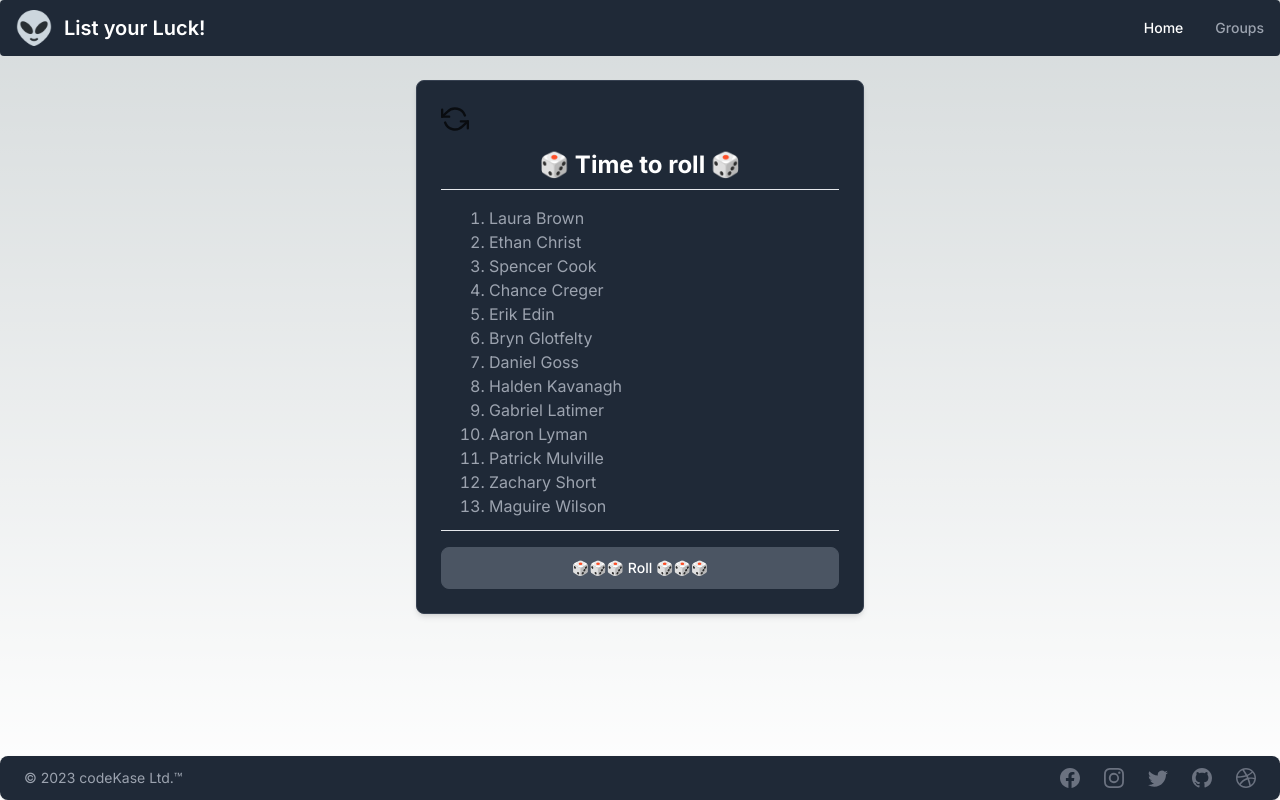
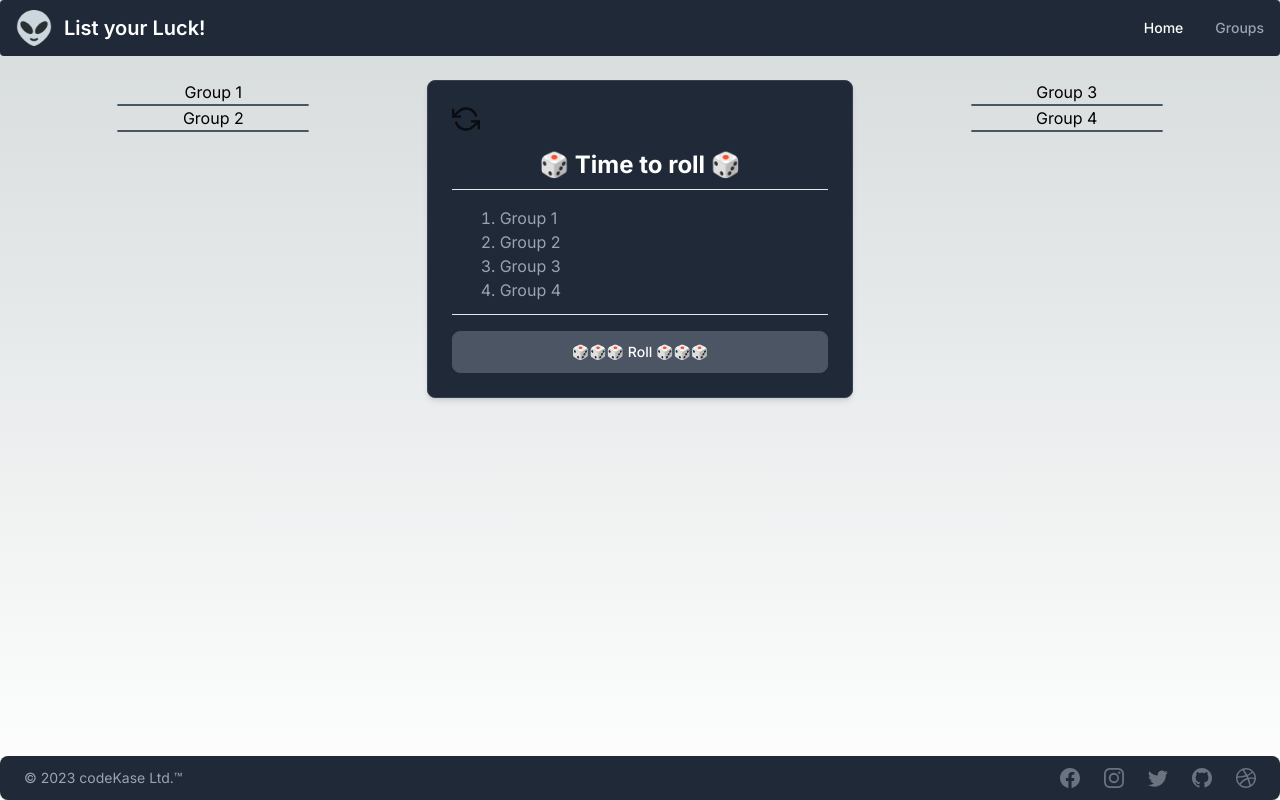
Before and after one commit to CaseySMiller/list_roller, a Next.js app: page / in a window 1280 px wide. Built offline with nearby package versions, Linux system fonts and the light colour scheme.

Commit message:
added groups to main page

```diff
--- a/app/page.tsx
+++ b/app/page.tsx
@@ -1,28 +1,46 @@
 "use client";
 
 import { useState, useEffect, useRef } from "react";
-import { Button, Card, Modal } from "flowbite-react";
+import { Button, Card, Modal, ListGroup } from "flowbite-react";
 import { FiRefreshCcw } from "react-icons/fi";
 
+// const listArray = [
+//   "Laura Brown",
+//   "Ethan Christ",
+//   "Spencer Cook",
+//   "Chance Creger",
+//   "Erik Edin",
+//   "Bryn Glotfelty",
+//   "Daniel Goss",
+//   "Halden Kavanagh",
+//   "Gabriel Latimer",
+//   "Aaron Lyman",
+//   "Patrick Mulville",
+//   "Zachary Short",
+//   "Maguire Wilson",
+// ];
+const listArray = [
+  "Group 1",
+  "Group 2",
+  "Group 3",
+  "Group 4",
+];
 
-const listArray = [
-  "Laura Brown",
-  "Ethan Christ",
-  "Spencer Cook",
-  "Chance Creger",
-  "Erik Edin",
-  "Bryn Glotfelty",
-  "Daniel Goss",
-  "Halden Kavanagh",
-  "Gabriel Latimer",
-  "Aaron Lyman",
-  "Patrick Mulville",
-  "Zachary Short",
-  "Maguire Wilson",
+interface Group {
+  name: string;
+  items: Array<string>;
+}
+
+const groupsDefault: Group[] = [
+  { name: "Group 1", items: [] },
+  { name: "Group 2", items: [] },
+  { name: "Group 3", items: [] },
+  { name: "Group 4", items: [] },
 ];
 
 export default function Home() {
   const pipEls: any = [];
+  const [groups, setGroups] = useState(groupsDefault);
   const rollBtnEl: any = useRef(null);
   for (let i = 0; i < listArray.length; i++) {
     pipEls.push(useRef());
@@ -33,6 +51,20 @@ export default function Home() {
   const [wonArray, setWonArray] = useState<number[]>([]);
 
   useEffect(() => {
+    // get groups state from local storage
+    const checkLocalStorage = async () => {
+      const dbGroupsCheck = await localStorage.getItem("groupsArr");
+      const localGroupsArr = dbGroupsCheck ? JSON.parse(dbGroupsCheck) : null;
+      // if local storage found, set groups to localGroupsArr
+      if (localGroupsArr) {
+        setGroups(localGroupsArr);
+      }
+    };
+    checkLocalStorage();
+  }, []);
+
+  useEffect(() => {
+    // keep wonArray state in sync with local storage
     const checkLocalStorage = async () => {
       const dbWinCheck = await localStorage.getItem("wonArray");
       const localWonArray = dbWinCheck ? JSON.parse(dbWinCheck) : null;
@@ -71,8 +103,8 @@ export default function Home() {
 
   const rollHandler = async () => {
     rollBtnEl.current ? rollBtnEl.current.setAttribute("disabled", "") : null;
-    const min = 3;
-    const max = 7;
+    const min = 5;
+    const max = 9;
     const randomRoll = Math.floor(Math.random() * (max - min) + min);
     for (let i = 0; i < randomRoll; i++) {
       await roll();
@@ -83,14 +115,14 @@ export default function Home() {
   };
 
   async function roll() {
-    const rollTime = 80 * (pipEls.length + 1);
+    const rollTime = 100 * (pipEls.length + 1);
     pipEls.forEach((pip: any, i: any) => {
       setTimeout(function () {
         pip.current.classList.add("rolling");
         setTimeout(function () {
           pip.current.classList.remove("rolling");
-        }, 80);
-      }, 80 * i + 1);
+        }, 100);
+      }, 100 * i + 1);
     });
     return new Promise((resolve) => setTimeout(resolve, rollTime));
   }
@@ -111,9 +143,12 @@ export default function Home() {
 
   return (
     <>
-      <div className="container my-6 mx-auto">
-        <Card className="max-w-md w-2/3 mx-auto">
-          <FiRefreshCcw onClick={resetHandler} className="h-7 w-7 opacity-70 hover:cursor-pointer hover:opacity-80" />
+      <div className="grid grid-cols-1 md:grid-cols-3 container my-6 mx-auto">
+        <Card className="max-w-md w-full mx-auto h-fit">
+          <FiRefreshCcw
+            onClick={resetHandler}
+            className="h-7 w-7 opacity-70 hover:cursor-pointer hover:opacity-80"
+          />
           <h5 className="text-2xl text-center pt-0 pb-2 mt-0 border-b font-bold text-gray-900 dark:text-white">
             🎲 Time to roll 🎲
           </h5>
@@ -128,14 +163,46 @@ export default function Home() {
               </li>
             ))}
           </ol>
-          <Button
-            color="light"
-            onClick={rollHandler}
-            ref={rollBtnEl}
-          >
+          <Button color="light" onClick={rollHandler} ref={rollBtnEl}>
             🎲🎲🎲 Roll 🎲🎲🎲
           </Button>
         </Card>
+        <div className="md:order-first">
+          <div className="">
+            <h5 className="text-center">Group 1</h5>
+            <ListGroup className="w-48 mx-auto">
+              {groups[0].items.map((item: string, index: number) => (
+                <ListGroup.Item key={index}>{item}</ListGroup.Item>
+              ))}
+            </ListGroup>
+          </div>
+          <div className="">
+            <h5 className="text-center">Group 2</h5>
+            <ListGroup className="w-48 mx-auto">
+              {groups[1].items.map((item: string, index: number) => (
+                <ListGroup.Item key={index}>{item}</ListGroup.Item>
+              ))}
+            </ListGroup>
+          </div>
+        </div>
+        <div>
+          <div className="">
+            <h5 className="text-center">Group 3</h5>
+            <ListGroup className="w-48 mx-auto">
+              {groups[2].items.map((item: string, index: number) => (
+                <ListGroup.Item key={index}>{item}</ListGroup.Item>
+              ))}
+            </ListGroup>
+          </div>
+          <div className="">
+            <h5 className="text-center">Group 4</h5>
+            <ListGroup className="w-48 mx-auto">
+              {groups[3].items.map((item: string, index: number) => (
+                <ListGroup.Item key={index}>{item}</ListGroup.Item>
+              ))}
+            </ListGroup>
+          </div>
+        </div>
       </div>
 
       {/* Modal Code */}
```
